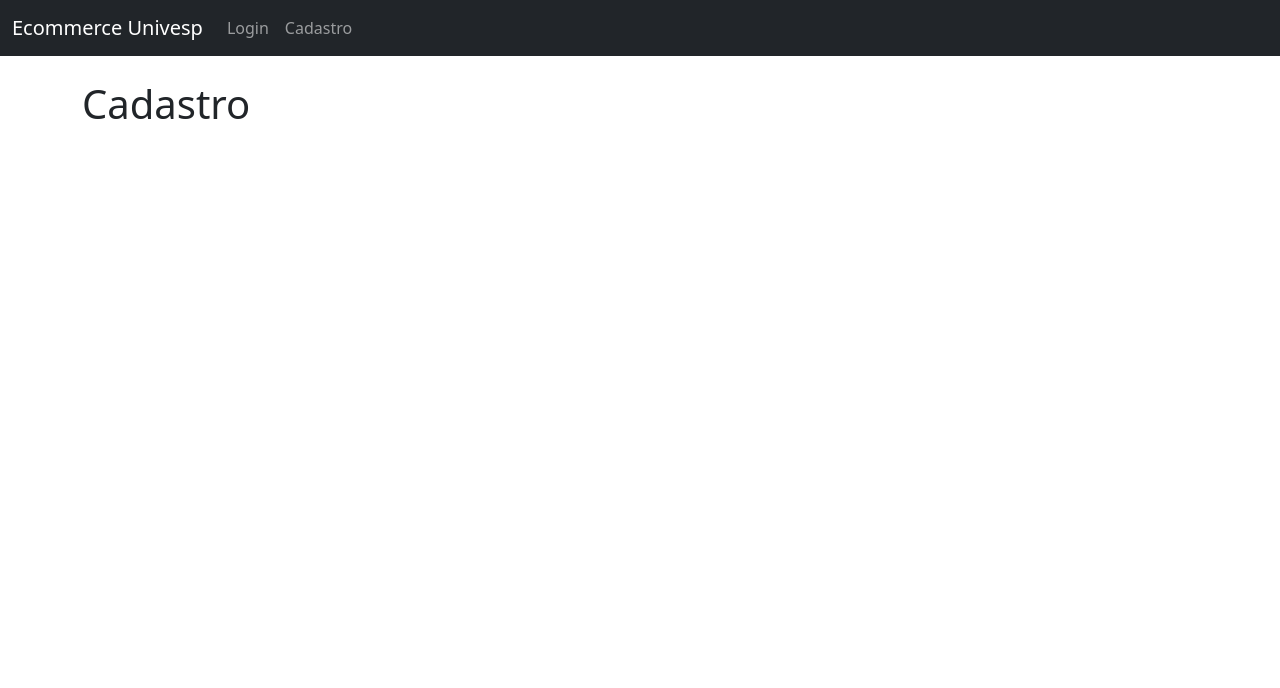
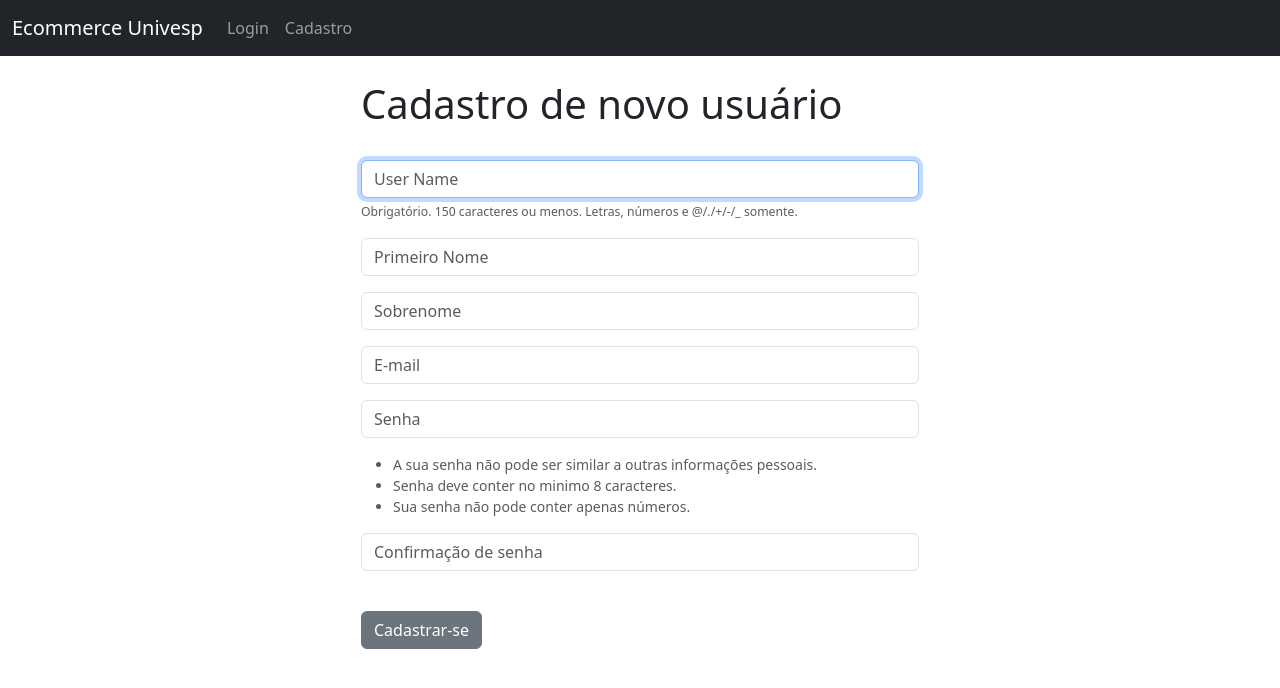
Before and after one commit to vvviniciusbrito/PI1_Univesp_Ecommerce_Django, a Django app: page /register/ in a window 1280 px wide. Shown: the top 688 px of the page. Run offline with Django 4.2, Linux system fonts and the light colour scheme.

Commit message:
Rregistro de usuários

```diff
--- a/website_ecommerce/forms.py
+++ b/website_ecommerce/forms.py
@@ -3,28 +3,30 @@ from django.contrib.auth.models import User
 from django import forms
 
 class SignUpForm(UserCreationForm):
-    email = forms.EmailField(Label="", widget=forms.TextInput(attrs={'class':'form-control', 'placeholder':'Email Address'}))
-    first_name = forms.CharField(Label="", max_length=100, widget=forms.TextInput(attrs={'class':'form-control', 'placeholder':'First Name'}))
-    last_name = forms.CharField(Label="", max_length=100, widget=forms.TextInput(attrs={'class':'form-control', 'placeholder':'Last Name'}))
+	email = forms.EmailField(label="", widget=forms.TextInput(attrs={'class':'form-control', 'placeholder':'E-mail'}))
+	first_name = forms.CharField(label="", max_length=100, widget=forms.TextInput(attrs={'class':'form-control', 'placeholder':'Primeiro Nome'}))
+	last_name = forms.CharField(label="", max_length=100, widget=forms.TextInput(attrs={'class':'form-control', 'placeholder':'Sobrenome'}))
 
-    class Meta:
-        model = User
-        fields = ('username', 'first_name', 'last_name', 'email', 'password1', 'password2')
 
-    def __init__(self, *args, **kwargs):
-        super(SignUpForm, self).__init__(*args, **kwargs)
+	class Meta:
+		model = User
+		fields = ('username', 'first_name', 'last_name', 'email', 'password1', 'password2')
 
-        self.fields['username'].widget.attrs['class'] = 'form-control'
-        self.fields['username'].widget.attrs['placeholder'] = 'User Name'
-        self.fields['username'].label = ''
-        self.fields['username'].help_text = '<span class="form-text text-muted"><small>Required. 150 characters or fewer. Letters, digits and @/./+/-/_ only.</small></span>'
 
-        self.fields['password1'].widget.attrs['class'] = 'form-control'
-        self.fields['password1'].widget.attrs['placeholder'] = 'Password'
-        self.fields['password1'].label = ''
-        self.fields['password1'].help_text = '<ul class="form-text text-muted small"><li>Your password can\'t be too similar to your other personal information.</li><li>Your password must contain at least 8 characters.</li><li>Your password can\'t be a commonly used password.</li><li>Your password can\'t be entirely numeric.</li></ul>'
+	def __init__(self, *args, **kwargs):
+		super(SignUpForm, self).__init__(*args, **kwargs)
 
-        self.fields['password2'].widget.attrs['class'] = 'form-control'
-        self.fields['password2'].widget.attrs['placeholder'] = 'Confirm Password'
-        self.fields['password2'].label = ''
-        self.fields['password2'].help_text = '<span class="form-text text-muted"><small>Enter the same password as before, for verification.</small></span>'
+		self.fields['username'].widget.attrs['class'] = 'form-control'
+		self.fields['username'].widget.attrs['placeholder'] = 'User Name'
+		self.fields['username'].label = ''
+		self.fields['username'].help_text = '<span class="form-text text-muted"><small>Obrigatório. 150 caracteres ou menos. Letras, números e @/./+/-/_ somente.</small></span>'
+
+		self.fields['password1'].widget.attrs['class'] = 'form-control'
+		self.fields['password1'].widget.attrs['placeholder'] = 'Senha'
+		self.fields['password1'].label = ''
+		self.fields['password1'].help_text = '<ul class="form-text text-muted small"><li>A sua senha não pode ser similar a outras informações pessoais.</li><li>Senha deve conter no minimo 8 caracteres.</li><li>Sua senha não pode conter apenas números.</li></ul>'
+
+		self.fields['password2'].widget.attrs['class'] = 'form-control'
+		self.fields['password2'].widget.attrs['placeholder'] = 'Confirmação de senha'
+		self.fields['password2'].label = ''
+		self.fields['password2'].help_text = '<span class="form-text text-muted"></span>'
--- a/website_ecommerce/templates/register.html
+++ b/website_ecommerce/templates/register.html
@@ -1,7 +1,33 @@
 {% extends 'base.html' %}
-
 {% block content %}
 
-<h1>Cadastro</h1>
+
+<div class="col-md-6 offset-md-3">
+<h1>Cadastro de novo usuário</h1>
+<br/>
+
+<form method="POST" action="">
+	{% csrf_token %}
+	{% if form.errors %}
+			<div class="alert alert-warning alert-dismissible fade show" role="alert">
+			  Há erros no preenchimento
+			  {% for field in form %}
+			  	{% if field.errors %}
+			  		{{ field.errors }}
+			  	{% endif %}
+			  {% endfor %}
+			  <button type="button" class="btn-close" data-bs-dismiss="alert" aria-label="Fechar"></button>
+			</div>
+		{% endif %}
+
+	{{ form.as_p }}
+
+	<br/>
+	  <button type="submit" class="btn btn-secondary">Cadastrar-se</button>
+	</form>
+
+
+
+</div>
 
 {% endblock %}
--- a/website_ecommerce/views.py
+++ b/website_ecommerce/views.py
@@ -1,6 +1,7 @@
 from django.shortcuts import render, redirect
 from django.contrib.auth import authenticate, login, logout
 from django.contrib import messages
+from .forms import SignUpForm
 
 # Create your views here.
 
@@ -30,4 +31,19 @@ def logout_user(request):
     return redirect('home')
 
 def register_user(request):
-    return render(request, 'register.html', {})
+    if request.method == 'POST':
+            form = SignUpForm(request.POST)
+            if form.is_valid():
+                form.save()
+                #Authenticate and login
+                username = form.cleaned_data['username']
+                password = form.cleaned_data['password1']
+                user = authenticate(username=username, password=password)
+                login(request, user)
+                messages.success(request,"Você foi cadastrado com sucesso! Seja bem vindo(a)!")
+                return redirect('home')
+    else:
+        form = SignUpForm()
+        return render(request, 'register.html', {'form':form})
+
+    return render(request, 'register.html', {'form':form})
```
